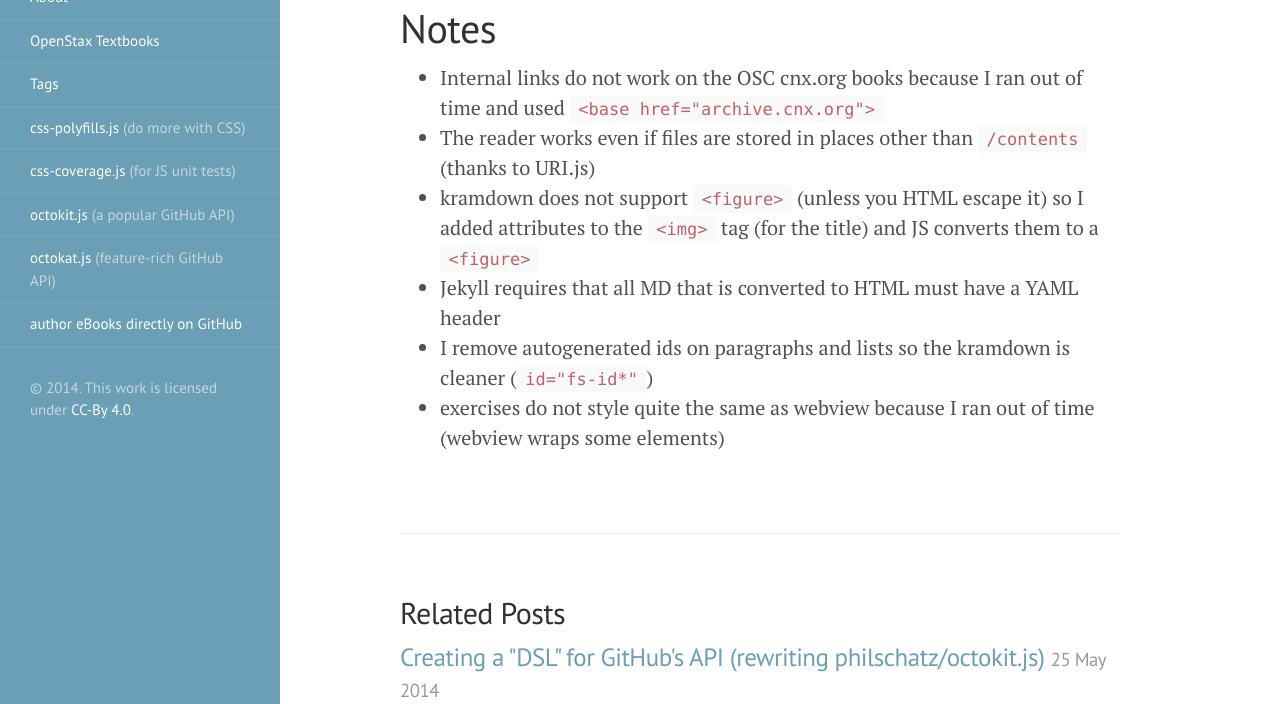
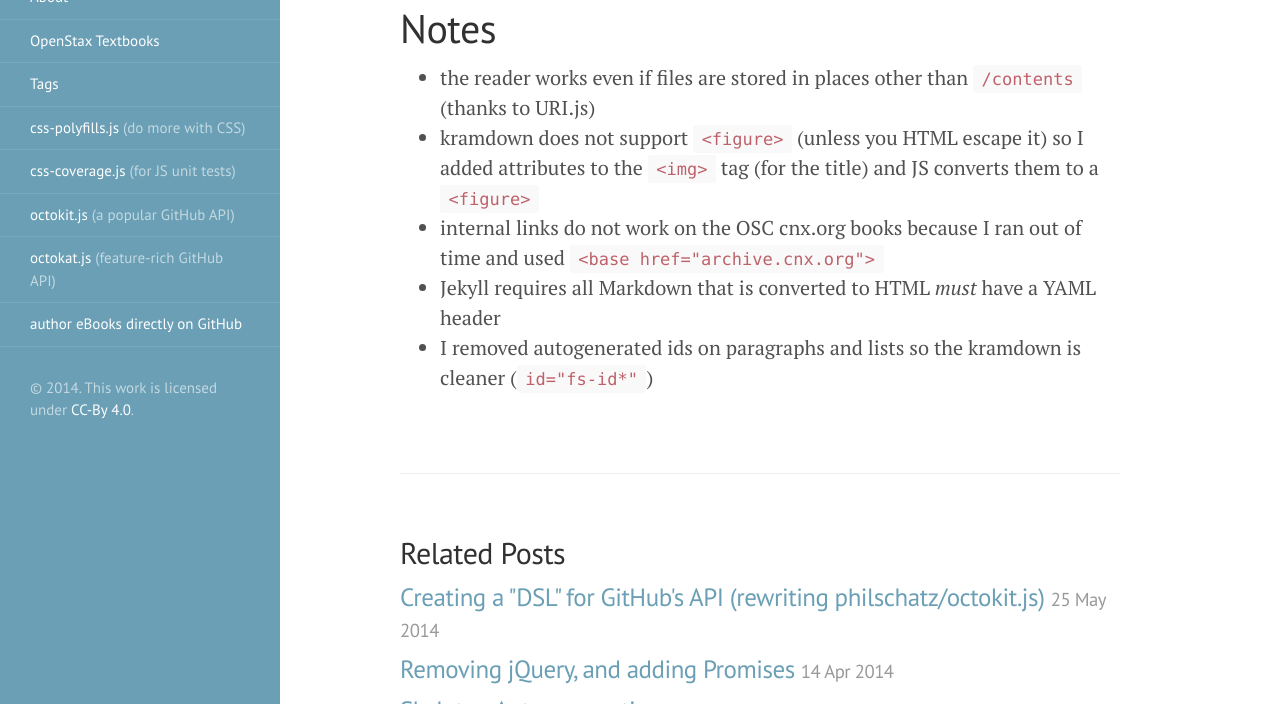
Before and after one commit to philschatz/philschatz.github.io, a Jekyll site: the page built from _posts/2014-07-07-tiny-book-reader.md, in a window 1280 px wide and 900 px high, scrolled down 4087 px, cut to the strip 196-900 px from the top of the window. Built offline with Jekyll 4.4.1, drawn with Linux system fonts in a browser that asks for light colours; Markdown is read by kramdown in place of the engine named in the settings; some of the changed text lies outside the part shown.

Commit message:
:lipstick: formatting

```diff
--- a/_posts/2014-07-07-tiny-book-reader.md
+++ b/_posts/2014-07-07-tiny-book-reader.md
@@ -4,7 +4,7 @@ title: Openstax Textbooks Reader on GitHub using Kramdown
 tags: books
 ---
 
-Over the weekend I converted the entire Anatomy book from our new HTML format to [kramdown](http://kramdown.gettalong.org) (a Markdown variant that allows classes) and tossed it on GitHub.
+Over the weekend I converted all of our popular textbooks from our new HTML format to [kramdown](http://kramdown.gettalong.org) (a Markdown variant that allows classes) and [tossed it on GitHub](http://philschatz.com/books/).
 
 Since [gh-pages](http://pages.github.com) automatically converts kramdown files to HTML using [jekyll](http://jekyllrb.com), I also created a [tiny book reader](https://github.com/philschatz/book-viewer) and linked to it in the book.
 
@@ -114,9 +114,8 @@ GitHub will also render the changes of kramdown files instead of showing a diff
 
 # Notes
 
-- Internal links do not work on the OSC cnx.org books because I ran out of time and used `<base href="archive.cnx.org">`
-- The reader works even if files are stored in places other than `/contents` (thanks to URI.js)
+- the reader works even if files are stored in places other than `/contents` (thanks to URI.js)
 - kramdown does not support `<figure>` (unless you HTML escape it) so I added attributes to the `<img>` tag (for the title) and JS converts them to a `<figure>`
-- Jekyll requires that all MD that is converted to HTML must have a YAML header
-- I remove autogenerated ids on paragraphs and lists so the kramdown is cleaner (`id="fs-id*"`)
-- exercises do not style quite the same as webview because I ran out of time (webview wraps some elements)
+- internal links do not work on the OSC cnx.org books because I ran out of time and used `<base href="archive.cnx.org">`
+- Jekyll requires all Markdown that is converted to HTML *must* have a YAML header
+- I removed autogenerated ids on paragraphs and lists so the kramdown is cleaner (`id="fs-id*"`)
```
